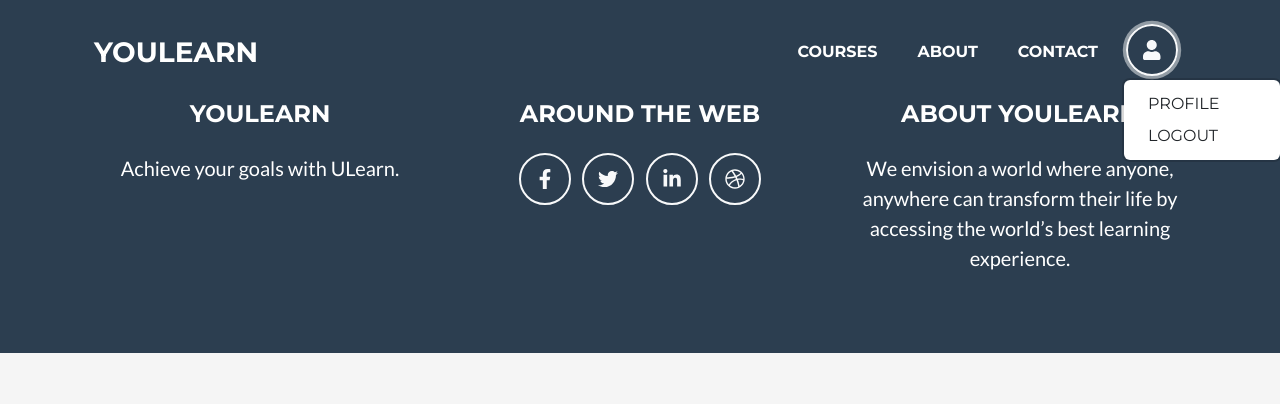
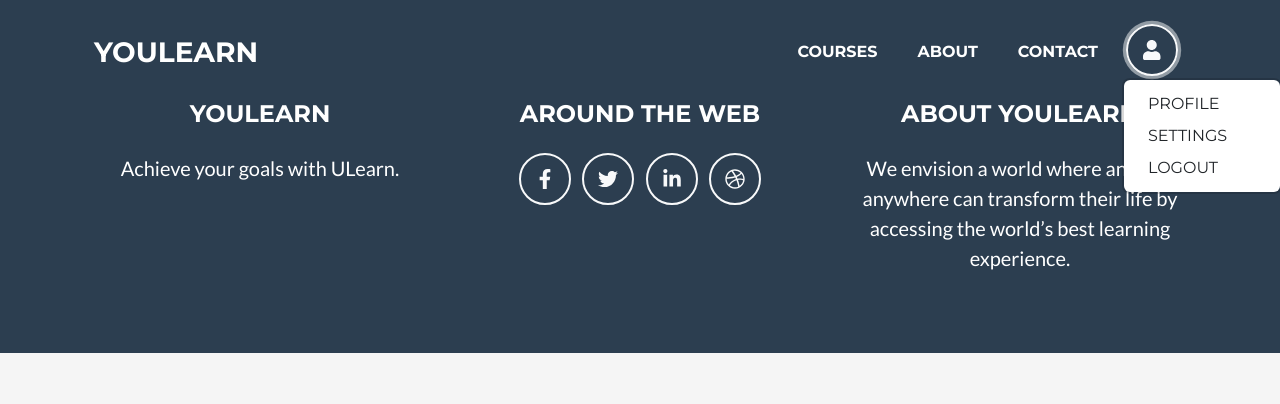
Before and after one commit to achrefbs/Youlearn, a Flask app: page / in a window 1280 px wide, after a click that opens the changed part. Shown: the top 404 px of the page. Run offline with Flask 2, Linux system fonts and the light colour scheme; a user stored in the database is signed in; some libraries are stand-ins or nearby versions.

Commit message:
settings

```diff
--- a/app/routes.py
+++ b/app/routes.py
@@ -9,7 +9,12 @@ from flask_login import login_required, current_user, logout_user
 def index():
     return render_template('index.html', title='YouLearn')
 
+@app.route('/settings')
+def settings():
+	profile = {'email':current_user.email,'name':current_user.name, 'lastname':current_user.lastname, 'telephone': current_user.telephone}
+	return render_template('settings.html', title='Settings', profile=profile)
+
+
 @app.route('/profile')
 def profile():
-	profile = {'email':current_user.email,'name':current_user.name, 'lastname':current_user.lastname, 'telephone': current_user.telephone}
-	return render_template('profile.html', title='Profile', profile=profile)
+	return render_template('profile.html', title='Profile')
--- a/app/templates/base.html
+++ b/app/templates/base.html
@@ -15,7 +15,10 @@
         <link href="https://fonts.googleapis.com/css?family=Lato:400,700,400italic,700italic" rel="stylesheet" type="text/css" />
         <!-- Core theme CSS (includes Bootstrap)-->
         <link href="static/css/styles.css" rel="stylesheet" />
+        <link href="static/css/settingsstyle.css" rel="stylesheet" />
         <link href="static/css/profilestyle.css" rel="stylesheet" />
+
+
     </head>
     <body id="page-top">
         <!-- Navigation-->
@@ -39,6 +42,7 @@
                               </a>
                           <div class="dropdown-menu" aria-labelledby="dropdownMenuButton">
                             <a class="dropdown-item" href="/profile">Profile</a>
+                            <a class="dropdown-item" href="/settings">Settings</a>
                             <a class="dropdown-item" href="/logout">Logout</a>
                           </div>
                         </div>
```
Also changed, not shown: app/static/css/settingsstyle.css (renamed from app/static/css/profilestyle.css), app/templates/settings.html (renamed from app/templates/profile.html).
